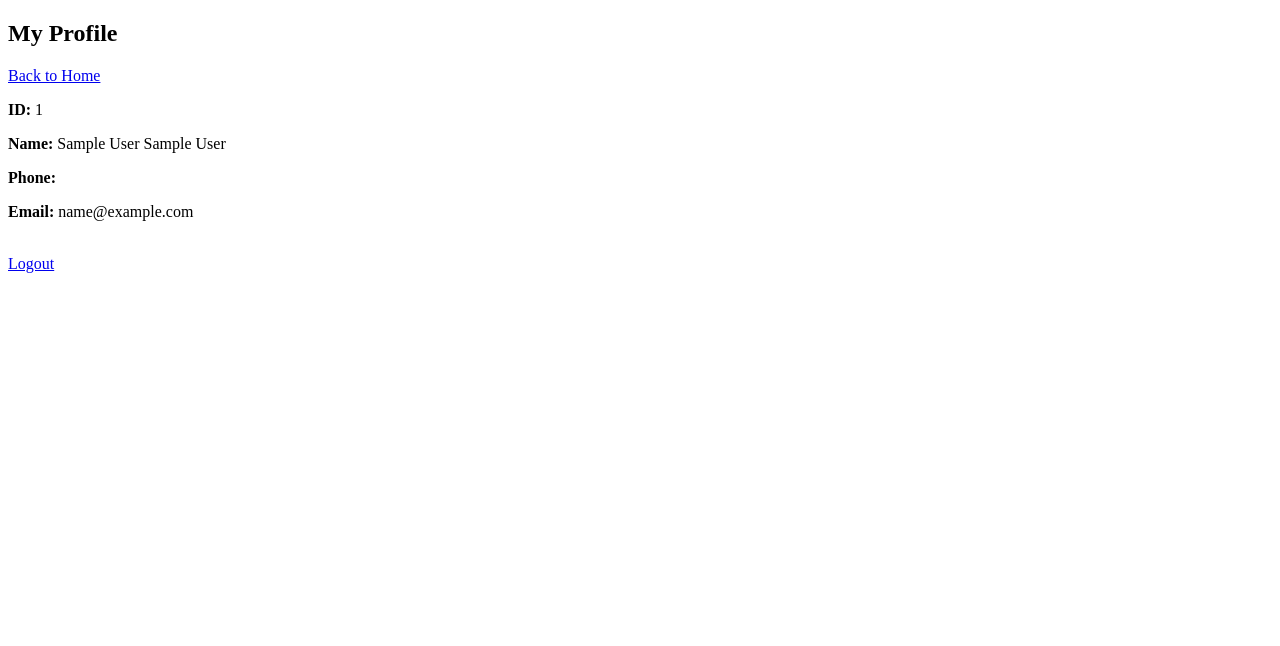
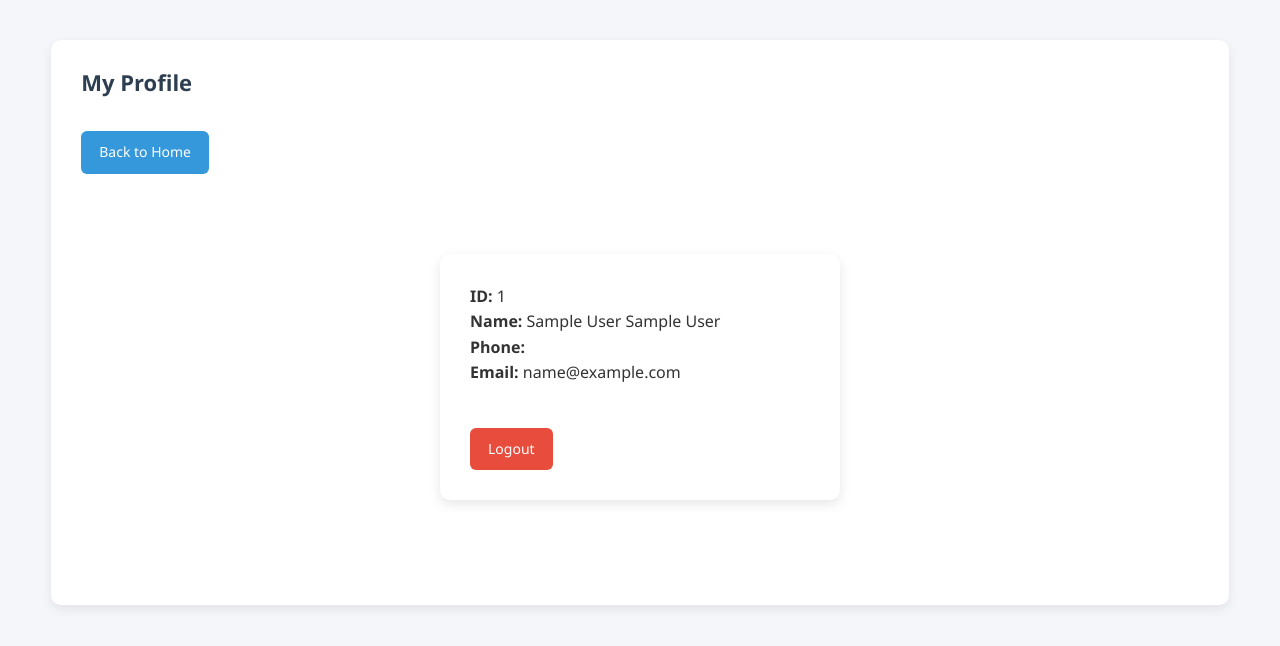
Before and after one commit to AiIeron/2CSC-ICS2607-G7-Simulation-Library-Inventory, a PHP site: page /profile.php in a window 1280 px wide. Shown: the top 646 px of the page. Run offline with PHP 8.4, Linux system fonts and the light colour scheme; the visitor is signed in with stand-in values (Sample User, id 1).

Commit message:
Update profile.php

```diff
--- a/profile.php
+++ b/profile.php
@@ -22,12 +22,17 @@ $user = mysqli_fetch_assoc($result);
 <html>
 <head>
     <title>My Profile</title>
+    <link rel="stylesheet" href="style.css">
 </head>
 <body>
 
+<div class="container">
+
 <h2>My Profile</h2>
 
-<a href="home.php">Back to Home</a>
+<a href="home.php" class="btn">Back to Home</a>
+
+<div class="auth-box">
 
 <p><strong>ID:</strong> <?php echo htmlspecialchars($stu_id); ?></p>
 <p><strong>Name:</strong> <?php echo htmlspecialchars($user['STU_FNAME'] . " " . $user['STU_LNAME']); ?></p>
@@ -36,7 +41,11 @@ $user = mysqli_fetch_assoc($result);
 
 <br>
 
-<a href="logout.php">Logout</a>
+<a href="logout.php" class="btn btn-danger">Logout</a>
+
+</div>
+
+</div>
 
 </body>
 </html>
```
